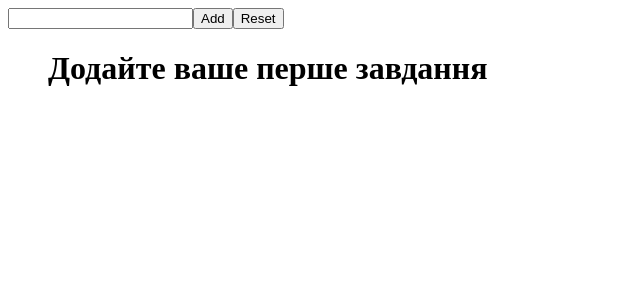
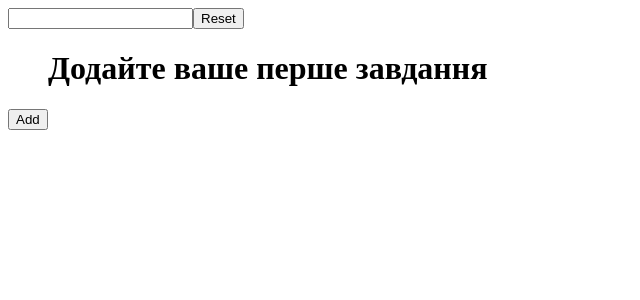
Before and after one commit to dkazarov/React_Todo, a React (Create React App) app: page / in a window 1280 px wide. Shown: the top 300 px of the page, without its empty margins (0-640 px from the left). Built offline with nearby package versions, Linux system fonts and the light colour scheme; the HTML template or start-up script is replaced by a standard one.

Commit message:
replace button add to bottom

```diff
--- a/src/App.js
+++ b/src/App.js
@@ -60,7 +60,6 @@ function App() {
         value={value}
         onChange={(e) => setValue(e.target.value)}
       />
-      <button onClick={addTask}>Add</button>
       <button onClick={() => setValue('')}>Reset</button>
       <div>
         <ul>
@@ -84,6 +83,7 @@ function App() {
           )}
         </ul>
       </div>
+      <button onClick={addTask}>Add</button>
     </>
   );
 }
```
